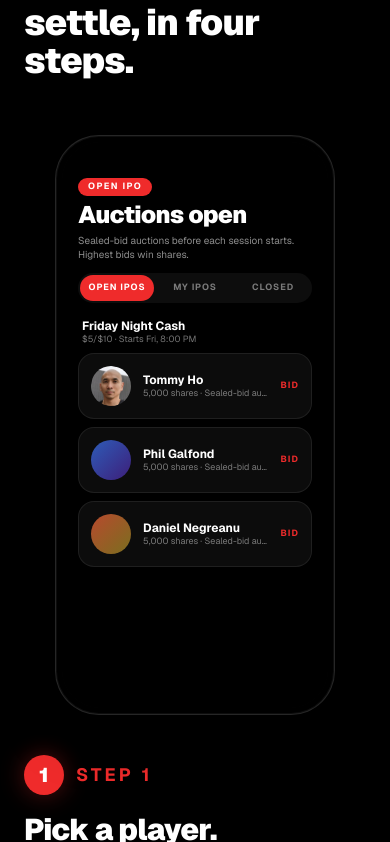
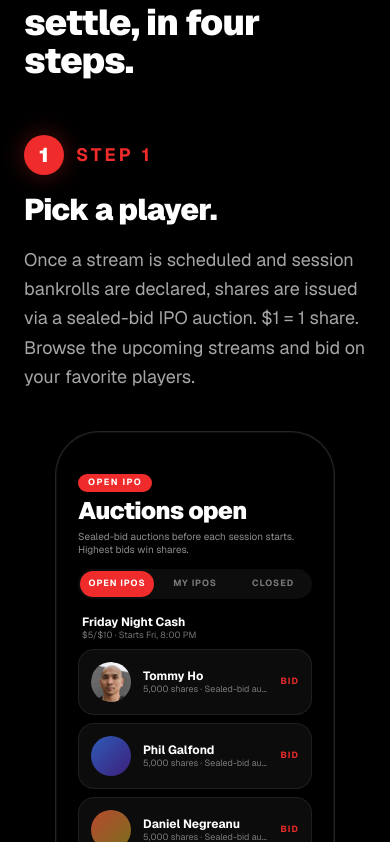
Before and after one commit to sweatspoker/sweats-poker, a Next.js app: page / in a window 390 px wide. Shown: the part 882-1724 px from the top of the page. Built offline with nearby package versions, Linux system fonts and the light colour scheme; no server answers.

Commit message:
how-it-works: text-first on mobile, keep alternation on desktop

```diff
--- a/src/app/page.tsx
+++ b/src/app/page.tsx
@@ -246,11 +246,13 @@ function HowItWorks() {
           return (
             <div
               key={s.n}
-              className={`grid md:grid-cols-2 gap-10 md:gap-16 items-center ${
-                reversed ? "md:[&>*:first-child]:order-2" : ""
-              }`}
+              className="grid md:grid-cols-2 gap-10 md:gap-16 items-center"
             >
-              <div className="flex justify-center relative">
+              <div
+                className={`flex justify-center relative order-2 ${
+                  reversed ? "md:order-2" : "md:order-1"
+                }`}
+              >
                 <div
                   aria-hidden
                   className="absolute inset-0 -z-10 blur-3xl opacity-50"
@@ -261,7 +263,11 @@ function HowItWorks() {
                 />
                 {s.mock}
               </div>
-              <div className="flex flex-col gap-4">
+              <div
+                className={`flex flex-col gap-4 order-1 ${
+                  reversed ? "md:order-1" : "md:order-2"
+                }`}
+              >
                 <div className="flex items-center gap-3">
                   <div className="size-10 md:size-12 rounded-full bg-[var(--brand-red)] grid place-items-center font-black text-xl md:text-2xl text-white shadow-[0_0_24px_rgba(239,43,43,0.35)]">
                     {s.n}
```
